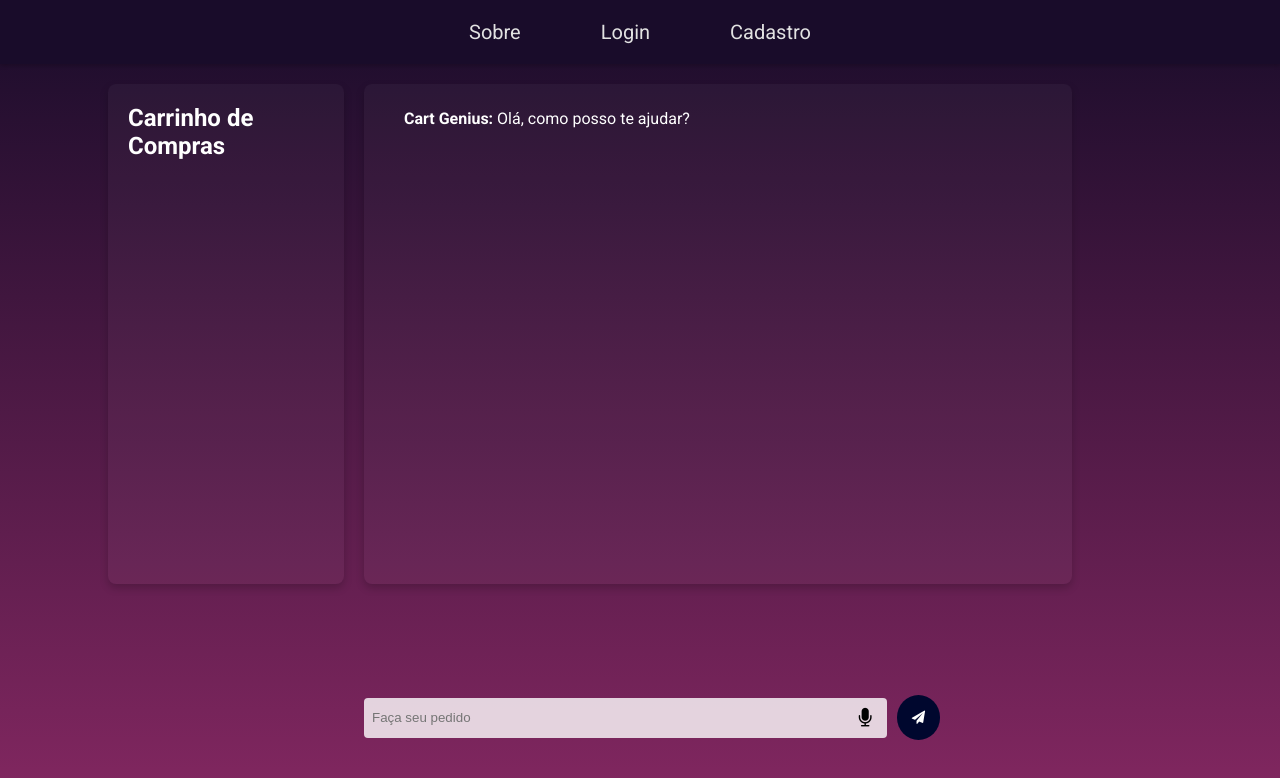
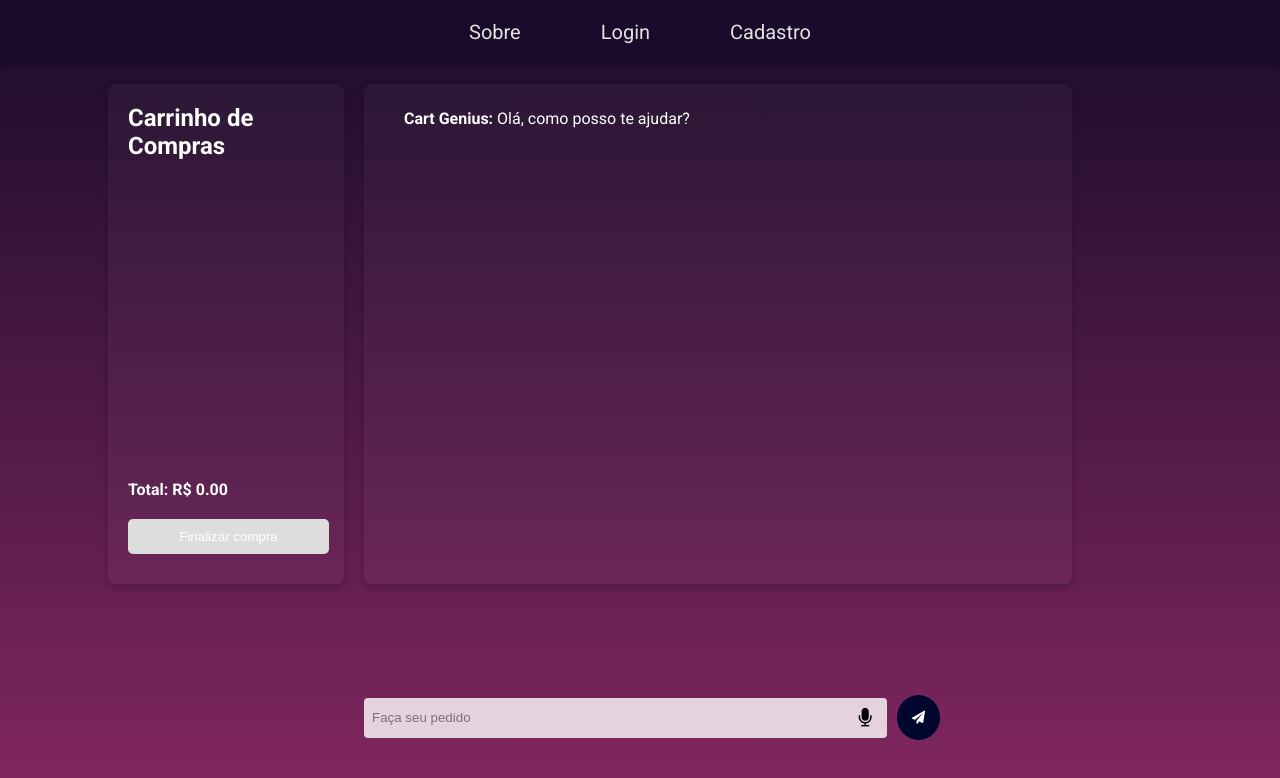
Before and after one commit to JorgeHCamara/react-cart-genius-website, a React (Vite) app: page /chat in a window 1280 px wide. Shown: the top 778 px of the page. Built offline with nearby package versions, Linux system fonts and the light colour scheme.

Commit message:
chore: add products to cart implemented

```diff
--- a/src/pages/ChatPage/ChatPage.css
+++ b/src/pages/ChatPage/ChatPage.css
@@ -113,23 +113,110 @@
 }
 
 .container-cart {
-    width: 20%; /* Adjust as needed */
+    width: 20%;
     background-color: rgba(255, 255, 255, 0.03);
-    min-height: 500px;
+    height: 500px;
     border-radius: 8px;
     box-shadow: 0 4px 8px rgba(0, 0, 0, 0.2);
-    padding: 20px;
+    padding: 20px 15px 15px 20px;
     margin-right: 20px;
+    position: relative;
+    overflow-y: auto;
+    display: flex;
+    flex-direction: column;
 }
 
 .container-cart h2 {
     color: #FFF;
     margin-bottom: 20px;
+    flex-shrink: 0;
 }
 
 .container-cart ul {
     list-style-type: none;
     padding: 0;
+}
+
+.products-list-container {
+    max-height: 400px;
+    overflow-y: auto;
+    margin-bottom: 20px;
+    flex-grow: 1; /* Isso faz com que o container de produtos ocupe todo o espaço disponível */
+    overflow-y: auto;
+}
+
+.product-card {
+    display: flex;
+    align-items: center;
+    background-color: rgba(255, 255, 255, 0.1);
+    padding: 10px;
+    border-radius: 8px;
+    margin-bottom: 10px;
+    transition: background-color 0.3s ease;
+}
+
+.product-card:hover {
+    background-color: rgba(255, 255, 255, 0.2);
+}
+
+.product-image {
+    width: 50px;
+    height: 50px;
+    border-radius: 50%;
+    margin-right: 10px;
+}
+
+.product-details {
+    display: flex;
+    flex-direction: column;
+}
+
+.product-name {
+    color: #FFF;
+    font-weight: bold;
+}
+
+.product-price {
+    color: #FFF;
+    margin-top: 5px;
+}
+
+.cart-total {
+    color: #FFF;
+    font-weight: bold;
+    margin-top: 20px;
+    text-align: left;
+}
+
+.checkout-button {
+    display: block;
+    width: 100%;
+    padding: 10px 15px;
+    margin-top: 20px;
+    background-color: #4CAF50; /* Cor de fundo do botão */
+    color: #FFF;
+    border: none;
+    border-radius: 5px;
+    cursor: pointer;
+    transition: background-color 0.3s ease;
+}
+
+.checkout-button:hover {
+    background-color: #45a049; /* Cor de fundo do botão ao passar o mouse */
+}
+
+.checkout-button:disabled {
+    background-color: #ddd; /* Cor de fundo do botão quando desabilitado */
+    cursor: not-allowed;
+}
+
+.cart-footer {
+    position: sticky;
+    bottom: 15px;
+    width: 100%;
+    display: flex;
+    flex-direction: column;
+    flex-shrink: 0;
 }
 
 @media (max-width: 768px) {
--- a/src/pages/ChatPage/ChatPage.jsx
+++ b/src/pages/ChatPage/ChatPage.jsx
@@ -12,6 +12,8 @@ const ChatPage = () => {
     const [conversation, setConversation] = useState([]);
     const [loading, setLoading] = useState(false);
     const [selectedImage, setSelectedImage] = useState(null);
+    const [cartItems, setCartItems] = useState([]);
+    const [total, setTotal] = useState(0);
 
     const { isListening, startListening, stopListening } = SpeechToText({ setUserInput });
 
@@ -30,20 +32,33 @@ const ChatPage = () => {
         setUserInput('');
 
         try {
-            const response = await axios.post('http://20.226.74.28:8080/query', {
+            const response = await axios.post('/api/query', {
                 query: userInput
             });
 
-            console.log("Data received from API:", response.data);
+            let geniusMessage;
+            if (response.data.Nome) {
+                // Se a resposta é um objeto de produto, adicione-a ao carrinho
+                setCartItems(prevItems => [...prevItems, response.data]);
+                setTotal(prevTotal => prevTotal + parseFloat(response.data.Preco));
 
-            console.log('Response from API:', response.data.response);
-            console.log('Is URL:', isUrl(response.data.response));
-
-            const geniusMessage = { speaker: 'Cart Genius', message: response.data.response, isImageUrl: isUrl(response.data.response) };
+                geniusMessage = {
+                    speaker: 'Cart Genius',
+                    message: `Produto ${response.data.Nome} adicionado ao carrinho!`,
+                    isImageUrl: false
+                };
+            } else {
+                const apiResponse = response.data.response;
+                geniusMessage = {
+                    speaker: 'Cart Genius',
+                    message: apiResponse,
+                    isImageUrl: isUrl(apiResponse)
+                };
+            }
 
             setConversation([...conversation, geniusMessage]);
 
-            setResponses([...responses, response.data.response]);
+            setResponses([...responses, geniusMessage.message]);
 
         } catch (error) {
             console.error('An error occurred while accessing the API:', error);
@@ -72,13 +87,25 @@ const ChatPage = () => {
         <div className="containerChatPage">
             <div className="container-cart">
                 <h2>Carrinho de Compras</h2>
-                <ul>
-                    {/* Here you can map through the items in the cart and display them */}
-                    {/* Example: */}
-                    {/* {cartItems.map(item => (
-                        <li key={item.id}>{item.name} - {item.price}</li>
-                    ))} */}
-                </ul>
+                <div className="products-list-container">
+                    <ul>
+                        {cartItems.map(item => (
+                            <li key={item.Nome} className="product-card">
+                                <img className="product-image" src={item.Imagem} alt={item.Nome} />
+                                <div className="product-details">
+                                    <span className="product-name">{item.Nome}</span>
+                                    <span className="product-price">R$ {item.Preco}</span>
+                                </div>
+                            </li>
+                        ))}
+                    </ul>
+                </div>
+                <div className="cart-footer">
+                    <p className="cart-total">Total: R$ {total.toFixed(2)}</p>
+                    <button className="checkout-button" disabled={cartItems.length === 0}>
+                        Finalizar compra
+                    </button>
+                </div>
             </div>
             <div className="container-chat">
                 <div className="firstView">
--- a/src/widgets/AnimatedResponse.jsx
+++ b/src/widgets/AnimatedResponse.jsx
@@ -6,7 +6,7 @@ const AnimatedResponse = ({ message, isImageUrl, onImageClick }) => {
   const [currentIndex, setCurrentIndex] = useState(0);
 
   useEffect(() => {
-    const messageLength = message.length;
+    const messageLength = message ? message.length : 0;
 
     if (isImageUrl) {
       setDisplayedMessage(message);
```
Also changed, not shown: 1 other file (tests, documents, lock files or other folders).
